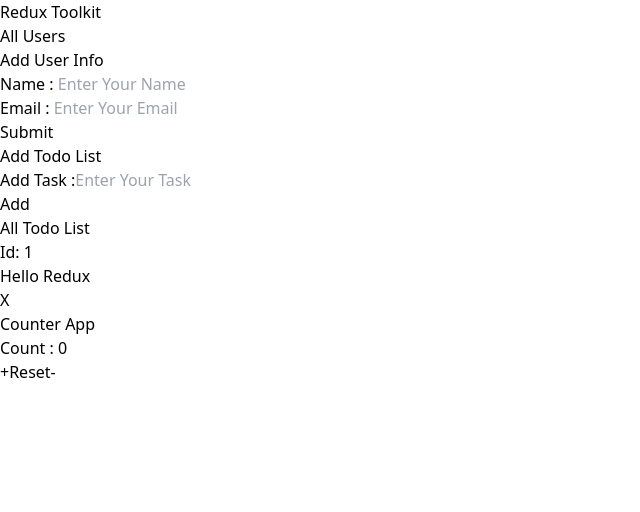
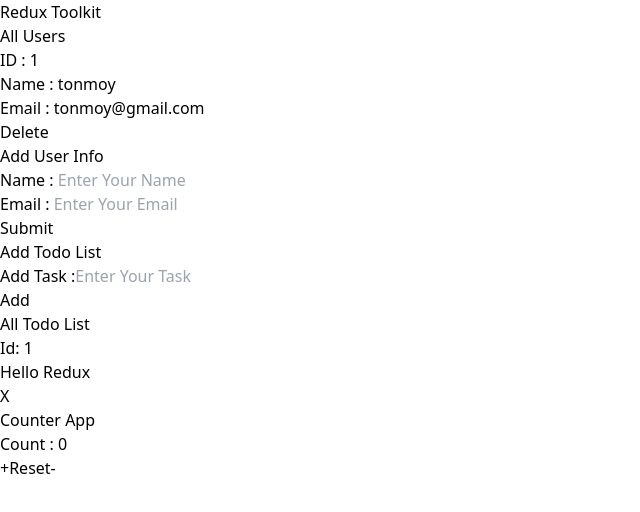
Before and after one commit to tonmoy3673/redux-todo, a React (Vite) app: page / in a window 1280 px wide. Shown: the top 512 px of the page, without its empty margins (0-640 px from the left). Built offline with nearby package versions, Linux system fonts and the light colour scheme.

Commit message:
:bulb: display users

```diff
--- a/src/Component/Pages/AddUsers.jsx
+++ b/src/Component/Pages/AddUsers.jsx
@@ -24,8 +24,6 @@
        form.reset();
        }
     }
-
-
 
     return (
     <div>
--- a/src/Component/Pages/Users.jsx
+++ b/src/Component/Pages/Users.jsx
@@ -1,8 +1,28 @@
+import { useSelector } from "react-redux";
 
 const Users =()=>{
+    const users = useSelector(state=>state.users.users);
+    console.log(users);
+
     return (
-        <div className="py-6 ">
+        <div className="py-6">
             <h2 className="text-center text-xl text-gray-600 font-semibold">All Users</h2>
+            <div className="grid grid-cols-4 items-center justify-center  py-4">
+                {
+                   users.map((user)=>
+                   (
+                    <div key={user?.id} className="mx-auto py-4">
+                        <p>ID : {user.id}</p>
+                        <h2>Name : {user?.name}</h2>
+                        <h2>Email : {user?.email}</h2>
+                        <div className="text-center py-2 mt-1">
+                            <button className="text-sm bg-gray-600 hover:bg-red-500 text-white py-1 px-2 rounded-md shadow-lg">Delete</button>
+                        </div>
+                    </div>
+                   )
+                )
+                }
+            </div>
 
         </div>
     )
--- a/src/Component/Reducers/UserSlice.js
+++ b/src/Component/Reducers/UserSlice.js
@@ -8,7 +8,7 @@
     initialState,
     reducers:{
         addUser:(state,action)=>{
-          const user = {id: nanoid(), name:action.payload, email:action.payload};
+          const user = {id: nanoid(), ...action.payload};
           state.users.push(user);
           console.log(user);
         }
```
